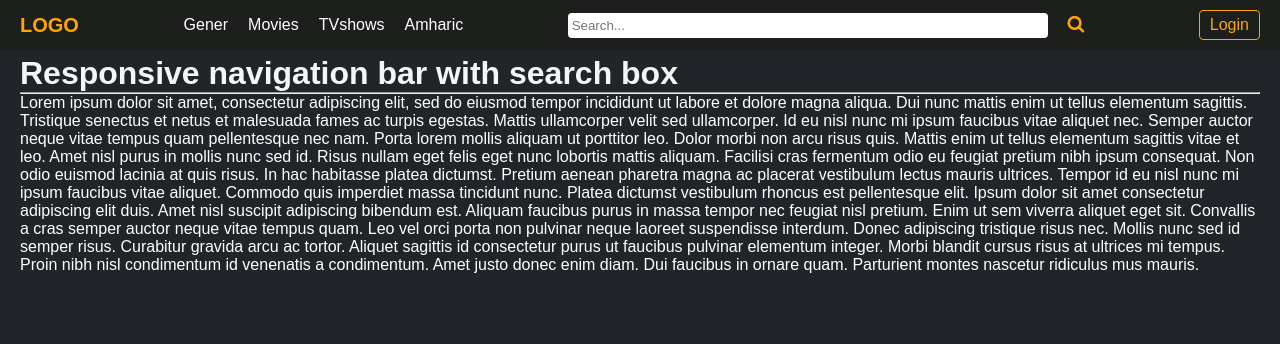
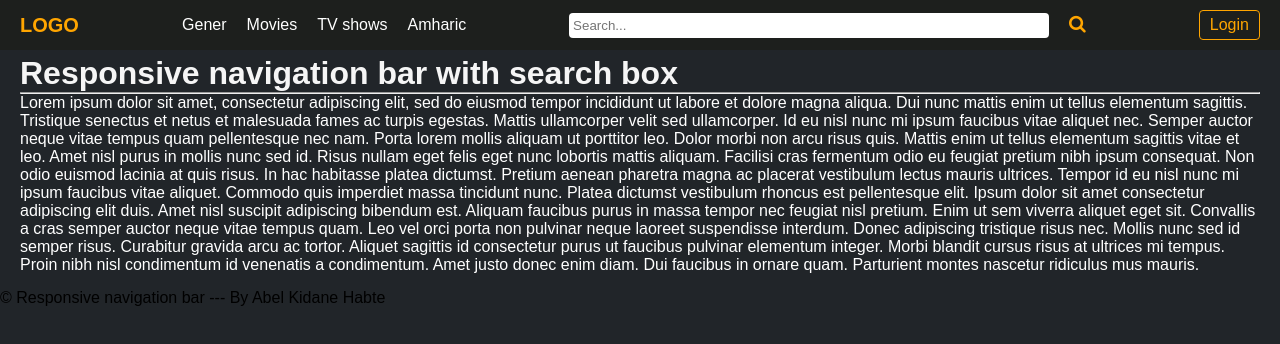
Before and after one commit to kiabel/Responsive-navigation-bar, a plain HTML site: page index.html in a window 1280 px wide. Drawn offline with Linux system fonts and the light colour scheme.

Commit message:
Update index.html

```diff
--- a/index.html
+++ b/index.html
@@ -14,7 +14,7 @@
         <ul>
           <li><a href="#">Gener</a></li>
           <li><a href="#">Movies</a></li>
-          <li><a href="#">TVshows</a></li>
+          <li><a href="#">TV shows</a></li>
           <li><a href="#">Amharic</a></li>
         </ul>
       </div>
@@ -45,13 +45,13 @@
       <ul class="mobile-menu">
         <li><a href="#">Gener</a></li>
         <li><a href="#">Movies</a></li>
-        <li><a href="#">TVshows</a></li>
+        <li><a href="#">TV shows</a></li>
         <li><a href="#">Amharic</a></li>
         <li id="login"><a href="#" >Login</a></li>
       </ul>
     </div>
   </nav>
-  <!-- logo with tag -->
+
   <div class="content">
     <h1>
       Responsive navigation bar with search box
@@ -63,7 +63,9 @@
   Platea dictumst vestibulum rhoncus est pellentesque elit. Ipsum dolor sit amet consectetur adipiscing elit duis. Amet nisl suscipit adipiscing bibendum est. Aliquam faucibus purus in massa tempor nec feugiat nisl pretium. Enim ut sem viverra aliquet eget sit. Convallis a cras semper auctor neque vitae tempus quam. Leo vel orci porta non pulvinar neque laoreet suspendisse interdum. Donec adipiscing tristique risus nec. Mollis nunc sed id semper risus. Curabitur gravida arcu ac tortor. Aliquet sagittis id consectetur purus ut faucibus pulvinar elementum integer. Morbi blandit cursus risus at ultrices mi tempus. Proin nibh nisl condimentum id venenatis a condimentum. Amet justo donec enim diam. Dui faucibus in ornare quam. Parturient montes nascetur ridiculus mus mauris.
     </p>
   </div>
-
+  <footer class="footer">
+    &copy; Responsive navigation bar --- By Abel Kidane Habte
+  </footer>
   <script src="script.js"></script>
 </body>
 </html>
```
